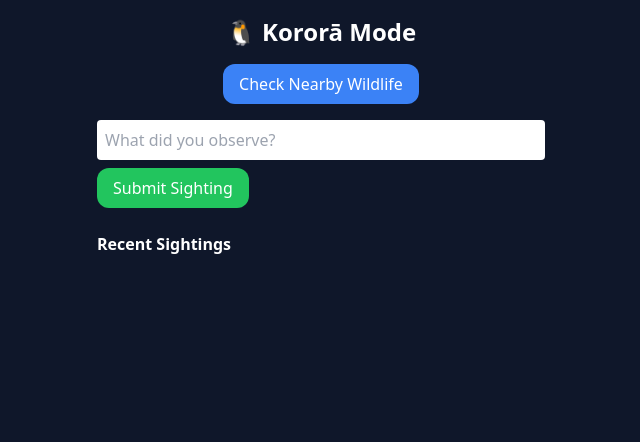
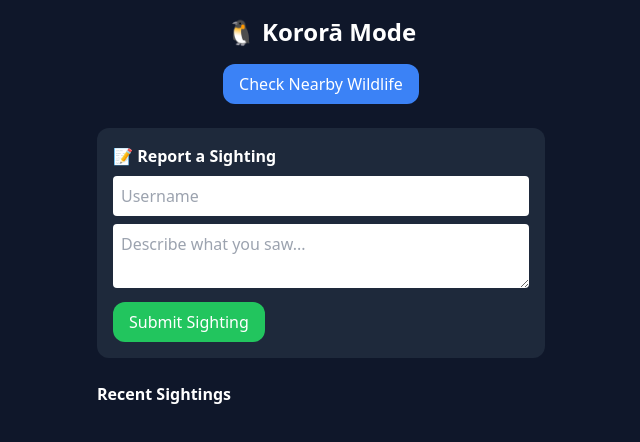
Before and after one commit to grauconejo13/korora-mode, a React (Vite) app in the folder client/: page / in a window 1280 px wide. Shown: the top 442 px of the page, without its empty margins (319-959 px from the left). Built offline with nearby package versions, Linux system fonts and the light colour scheme.

Commit message:
Korora Mode v1: working system with AI, risk detection, and reporting

```diff
--- a/client/src/components/SightingForm.jsx
+++ b/client/src/components/SightingForm.jsx
@@ -2,29 +2,42 @@ import { useState } from "react";
 
 export default function SightingForm({ onAdd, species, location }) {
   const [note, setNote] = useState("");
+  const [username, setUsername] = useState("");
 
   const handleSubmit = () => {
-    if (!species) return;
+    if (!species || !note || !username) return;
 
     const newSighting = {
       id: Date.now(),
       species,
       note,
+      username,
       lat: location?.lat,
       lng: location?.lng,
       timestamp: new Date().toISOString(),
     };
 
     onAdd(newSighting);
+
     setNote("");
+    setUsername("");
   };
 
   return (
-    <div className="mt-4 w-full max-w-md">
+    <div className="mt-6 w-full max-w-md bg-slate-800 p-4 rounded-xl">
+      <p className="font-semibold mb-2">📝 Report a Sighting</p>
+
       <input
+        value={username}
+        onChange={(e) => setUsername(e.target.value)}
+        placeholder="Username"
+        className="w-full p-2 rounded text-black mb-2"
+      />
+
+      <textarea
         value={note}
         onChange={(e) => setNote(e.target.value)}
-        placeholder="What did you observe?"
+        placeholder="Describe what you saw..."
         className="w-full p-2 rounded text-black"
       />
 
--- a/client/src/components/SightingList.jsx
+++ b/client/src/components/SightingList.jsx
@@ -4,9 +4,14 @@ export default function SightingList({ sightings }) {
       <h2 className="font-bold mb-2">Recent Sightings</h2>
 
       {sightings.map((s) => (
-        <div key={s.id} className="bg-slate-800 p-3 rounded-xl mb-2">
+        <div className="bg-slate-800 p-3 rounded-xl mb-2">
+          <p className="text-sm text-gray-400">
+            @{s.username} • {new Date(s.timestamp).toLocaleTimeString()}
+          </p>
+
           <p className="font-semibold">{s.species}</p>
-          <p className="text-sm text-gray-400">{s.note}</p>
+
+          <p className="text-sm mt-1">{s.note}</p>
         </div>
       ))}
     </div>
```
